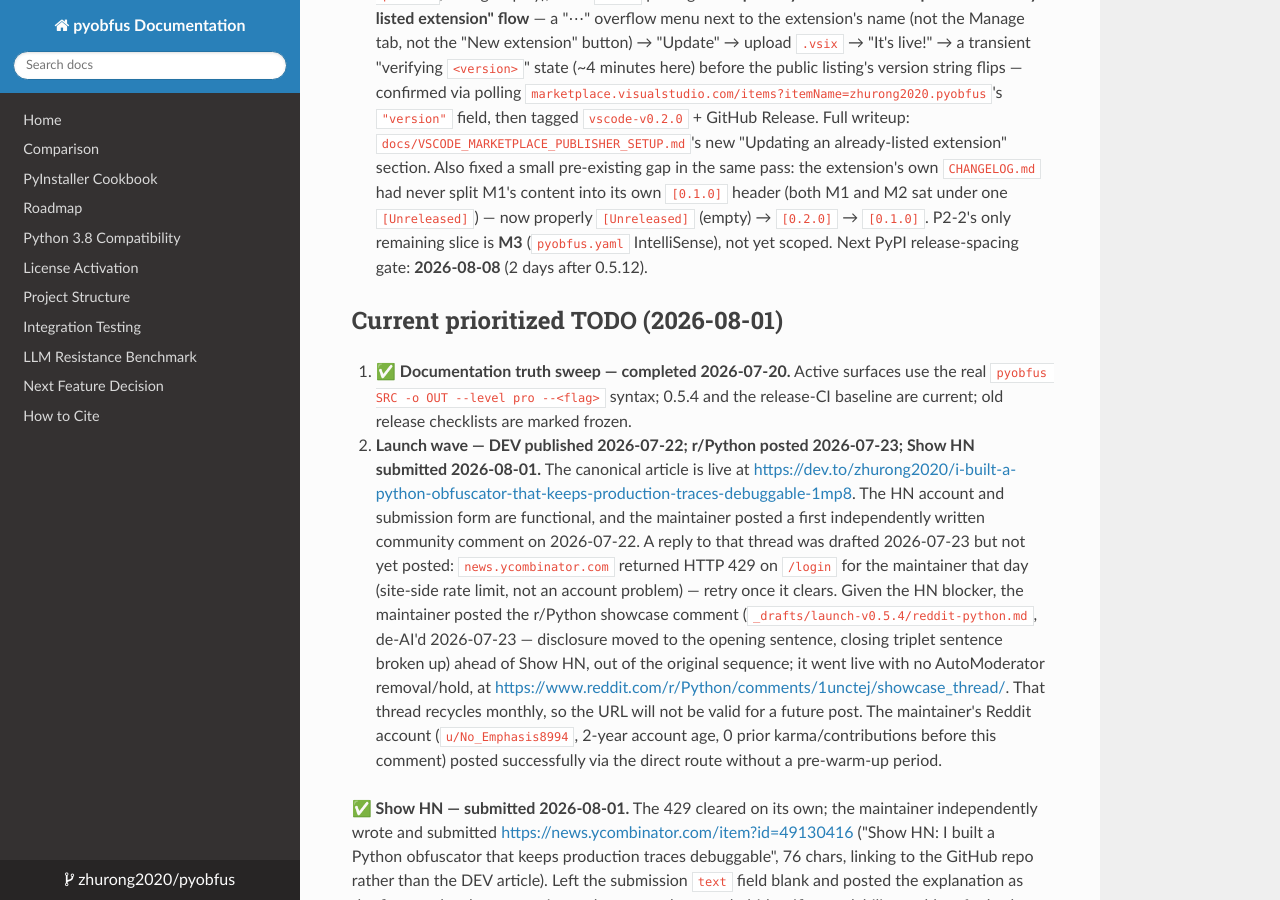
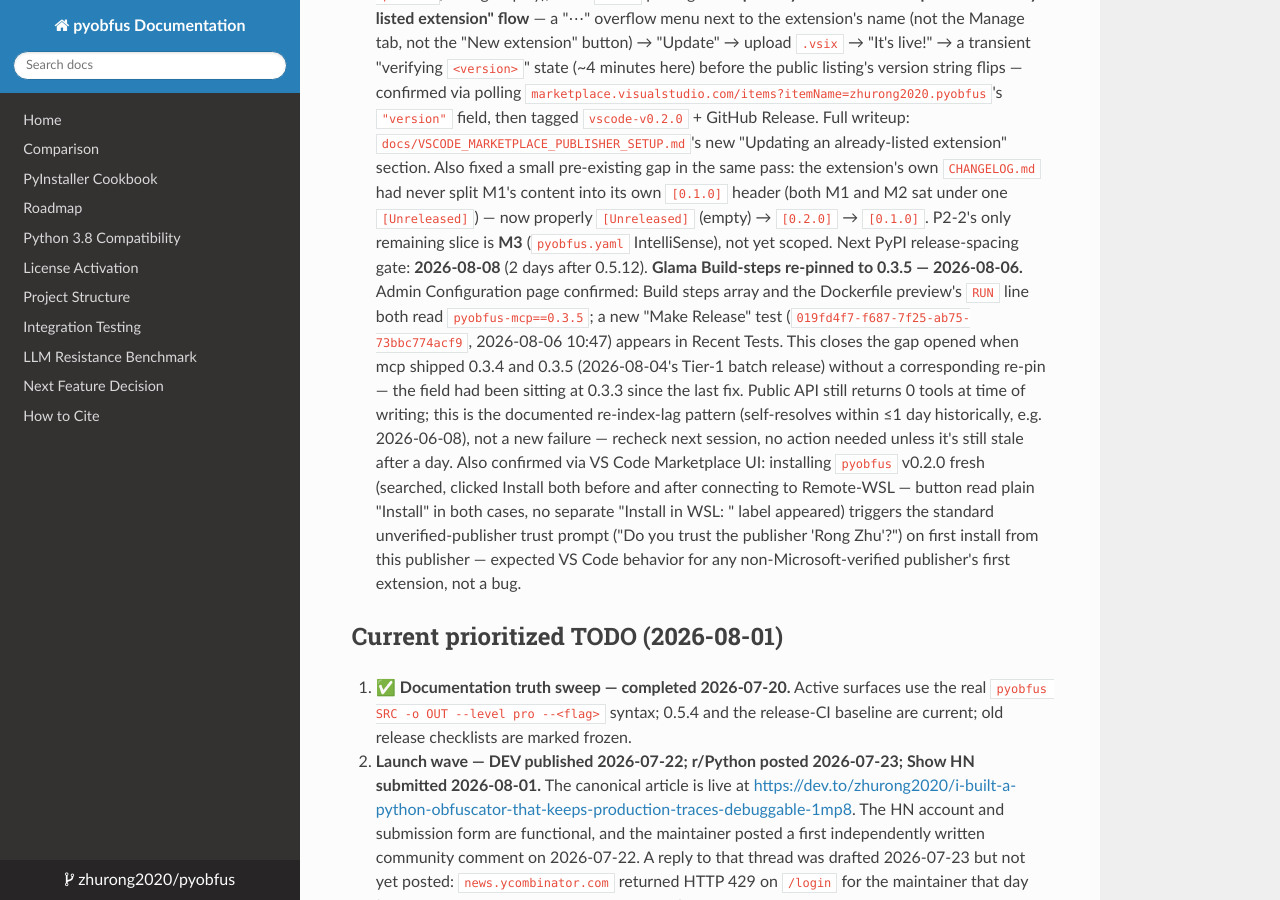
Before and after one commit to zhurong2020/pyobfus, an MkDocs documentation site: the page built from docs/POST_V0.4_TODO.md, in a window 1280 px wide and 900 px high, scrolled down 2377 px. Built offline with MkDocs 1.6.1, drawn with Linux system fonts in a browser that asks for light colours; nearby versions of some CDN libraries.

Commit message:
docs: record Glama re-pin to mcp 0.3.5 + VS Code install UX observations
Collapses the multi-day Glama Dockerfile Build-steps UI-bug saga
(2026-08-02 through 08-04, three separate paragraphs) into one current
line now that it's superseded by today's finding: the field had
drifted stale again at 0.3.3 after mcp shipped 0.3.4/0.3.5 on
2026-08-04's batch release day, re-pinned to 0.3.5 today. Also records
two real-world VS Code Marketplace install observations from hands-on
testing: the Install button shows plain "Install" (not "Install in
WSL: <distro>") both before and after connecting to Remote-WSL, and
the standard unverified-publisher trust prompt appears on first
install (expected, not a bug).

Co-Authored-By: Claude Sonnet 5 <noreply@anthropic.com>

```diff
--- a/docs/POST_V0.4_TODO.md
+++ b/docs/POST_V0.4_TODO.md
@@ -130,6 +130,23 @@
 > `[0.2.0]` → `[0.1.0]`. P2-2's only remaining slice is **M3** (`pyobfus.yaml`
 > IntelliSense), not yet scoped. Next PyPI release-spacing gate: **2026-08-08**
 > (2 days after 0.5.12).
+> **Glama Build-steps re-pinned to 0.3.5 — 2026-08-06.** Admin Configuration
+> page confirmed: Build steps array and the Dockerfile preview's `RUN` line
+> both read `pyobfus-mcp==0.3.5`; a new "Make Release" test
+> (`019fd4f7-f687-7f25-ab75-73bbc774acf9`, 2026-08-06 10:47) appears in
+> Recent Tests. This closes the gap opened when mcp shipped 0.3.4 and 0.3.5
+> (2026-08-04's Tier-1 batch release) without a corresponding re-pin — the
+> field had been sitting at 0.3.3 since the last fix. Public API still
+> returns 0 tools at time of writing; this is the documented re-index-lag
+> pattern (self-resolves within ≤1 day historically, e.g. 2026-06-08), not
+> a new failure — recheck next session, no action needed unless it's still
+> stale after a day. Also confirmed via VS Code Marketplace UI: installing
+> `pyobfus` v0.2.0 fresh (searched, clicked Install both before and after
+> connecting to Remote-WSL — button read plain "Install" in both cases, no
+> separate "Install in WSL: <distro>" label appeared) triggers the standard
+> unverified-publisher trust prompt ("Do you trust the publisher 'Rong
+> Zhu'?") on first install from this publisher — expected VS Code behavior
+> for any non-Microsoft-verified publisher's first extension, not a bug.
 
 ## Current prioritized TODO (2026-08-01)
 
```
Also changed, not shown: CLAUDE.md (+2 -10 lines).
